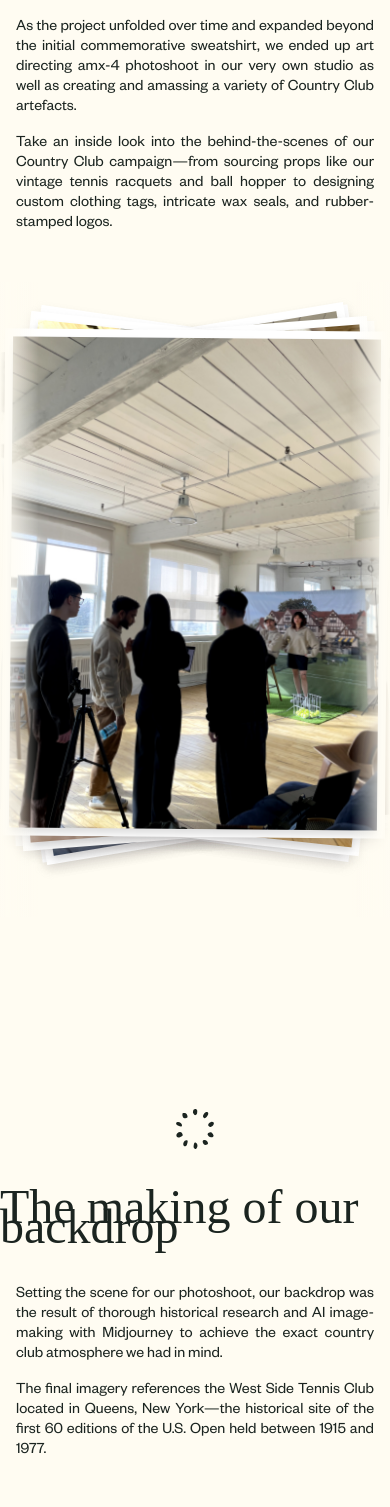
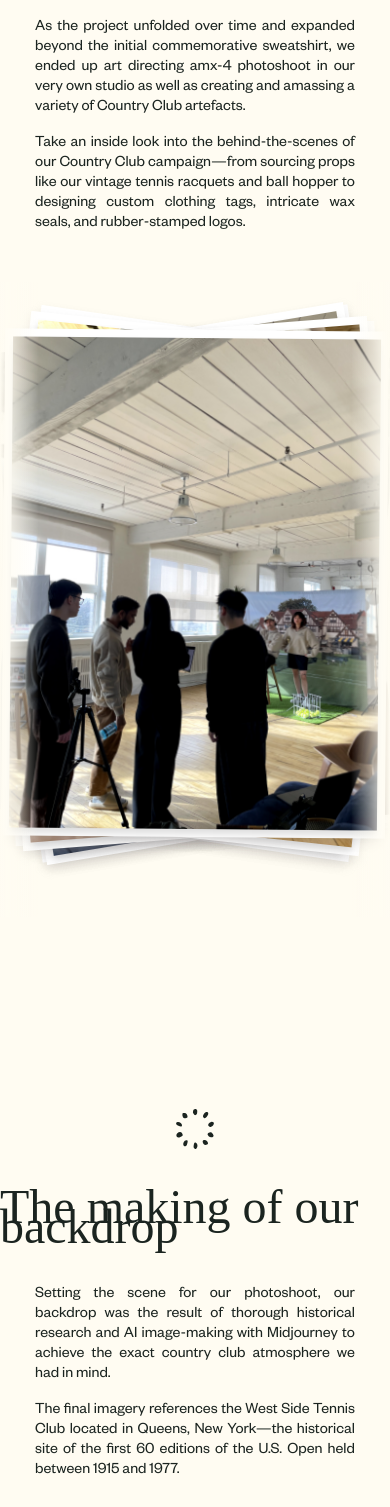
Before and after one commit to alvinleung-daybreak/daybreak-country-club, a Next.js app: page / in a window 390 px wide. Shown: the part 1240-2747 px from the top of the page. Built offline with nearby package versions, Linux system fonts and the light colour scheme; no server answers; the database is empty; a web font is replaced by a local one.

Commit message:
update body typography style:

```diff
--- a/src/app/page.tsx
+++ b/src/app/page.tsx
@@ -93,13 +93,13 @@ export default async function Home() {
               Country club photoshoot & ephemera
             </h2>
             <div className="flex flex-col md:flex-row max-w-[70ch] text-justify gap-4 mx-4">
-              <p className="font-sans-sm">
+              <p className="font-sans-sm max-w-[34ch]">
                 As the project unfolded over time and expanded beyond the
                 initial commemorative sweatshirt, we ended up art directing
                 amx-4 photoshoot in our very own studio as well as creating and
                 amassing a variety of Country Club artefacts.
               </p>
-              <p className="font-sans-sm">
+              <p className="font-sans-sm max-w-[34ch]">
                 Take an inside look into the behind-the-scenes of our Country
                 Club campaign—from sourcing props like our vintage tennis
                 racquets and ball hopper to designing custom clothing tags,
@@ -115,14 +115,14 @@ export default async function Home() {
             <h2 className="font-country-script-display mb-12">
               The making of our backdrop
             </h2>
-            <div className="flex flex-col md:flex-row max-w-[70ch] text-justify gap-4 mx-4">
-              <p className="font-sans-sm">
+            <div className="flex flex-col md:flex-row text-justify gap-4 mx-4">
+              <p className="font-sans-sm max-w-[34ch]">
                 Setting the scene for our photoshoot, our backdrop was the
                 result of thorough historical research and AI image-making with
                 Midjourney to achieve the exact country club atmosphere we had
                 in mind.
               </p>
-              <p className="font-sans-sm">
+              <p className="font-sans-sm max-w-[34ch]">
                 The final imagery references the West Side Tennis Club located
                 in Queens, New York—the historical site of the first 60 editions
                 of the U.S. Open held between 1915 and 1977.
```
